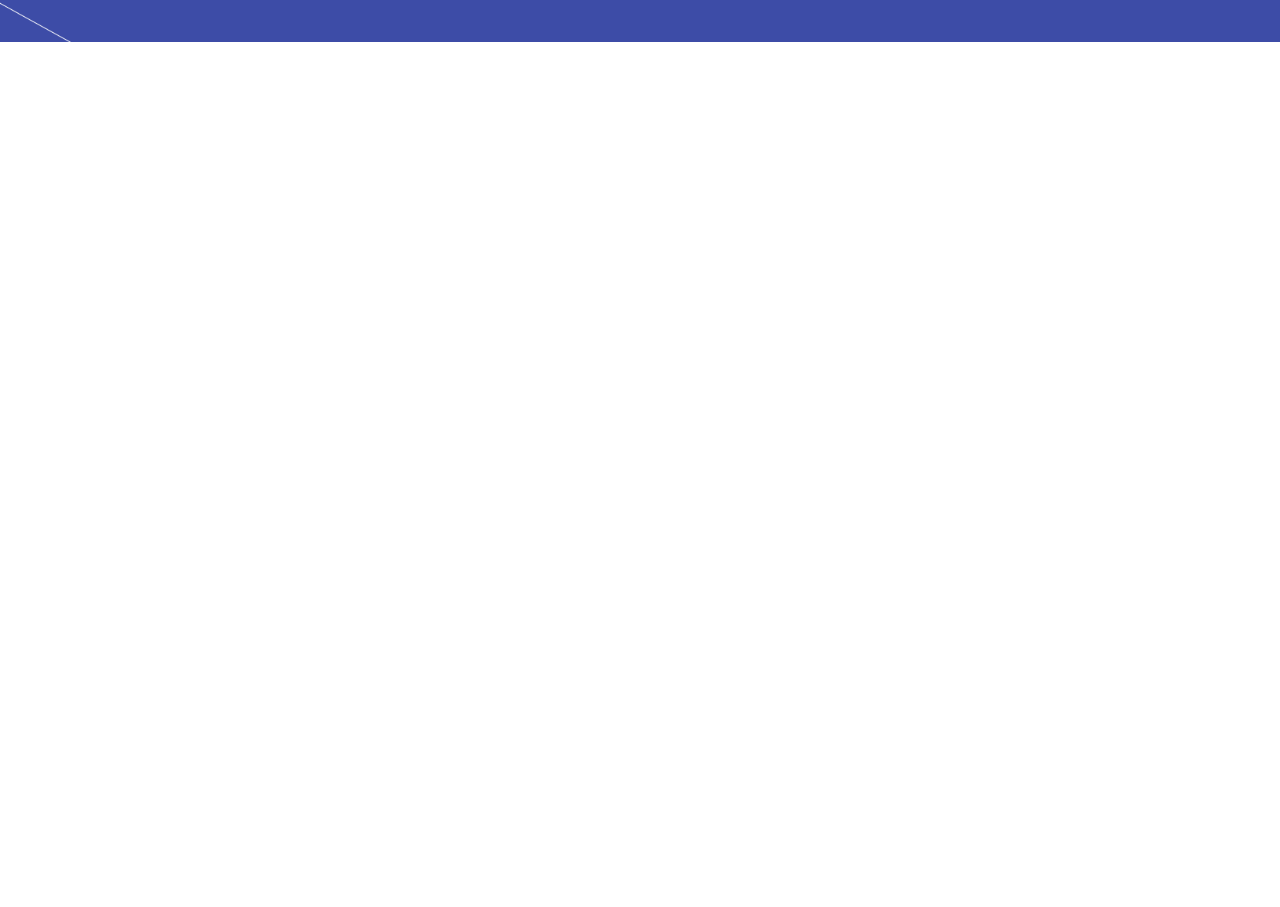
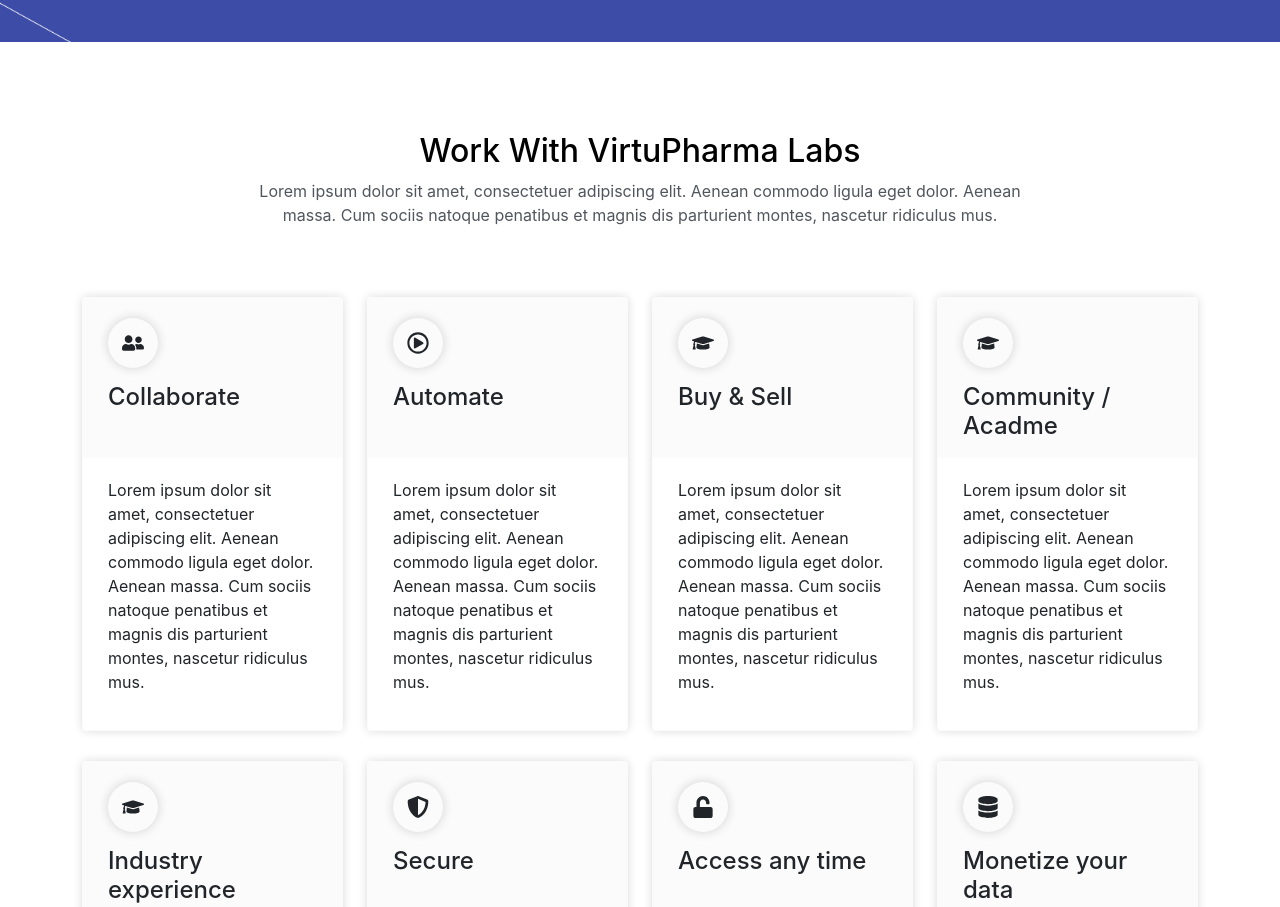
Before and after one commit to mdmonir027/virtu-pharma, a React (Create React App) app: page / in a window 1280 px wide. Shown: the part 1893-2800 px from the top of the page. Before the commit the page ends 1935 px from the top, so only its background shows below. Built offline with nearby package versions, Linux system fonts and the light colour scheme.

Commit message:
working labs

```diff
--- /dev/null
+++ b/src/components/WorkingLab/index.js
@@ -0,0 +1,113 @@
+import React from 'react';
+import {
+  FaCertificate,
+  FaDatabase,
+  FaGraduationCap,
+  FaPills,
+  FaRegPlayCircle,
+  FaShieldAlt,
+  FaUnlock,
+  FaUserFriends,
+} from 'react-icons/fa';
+import style from './index.module.css';
+
+const items = [
+  {
+    icon: <FaUserFriends />,
+    title: 'Collaborate',
+    content:
+      ' Lorem ipsum dolor sit amet, consectetuer adipiscing elit. Aenean commodo ligula eget dolor. Aenean massa. Cum sociis natoque penatibus et magnis dis parturient montes, nascetur ridiculus mus.',
+  },
+
+  {
+    icon: <FaRegPlayCircle />,
+    title: 'Automate',
+    content:
+      ' Lorem ipsum dolor sit amet, consectetuer adipiscing elit. Aenean commodo ligula eget dolor. Aenean massa. Cum sociis natoque penatibus et magnis dis parturient montes, nascetur ridiculus mus.',
+  },
+  {
+    icon: <FaGraduationCap />,
+    title: 'Buy & Sell',
+    content:
+      ' Lorem ipsum dolor sit amet, consectetuer adipiscing elit. Aenean commodo ligula eget dolor. Aenean massa. Cum sociis natoque penatibus et magnis dis parturient montes, nascetur ridiculus mus.',
+  },
+
+  {
+    icon: <FaGraduationCap />,
+    title: 'Community / Acadme',
+    content:
+      ' Lorem ipsum dolor sit amet, consectetuer adipiscing elit. Aenean commodo ligula eget dolor. Aenean massa. Cum sociis natoque penatibus et magnis dis parturient montes, nascetur ridiculus mus.',
+  },
+  {
+    icon: <FaGraduationCap />,
+    title: 'Industry experience',
+    content:
+      ' Lorem ipsum dolor sit amet, consectetuer adipiscing elit. Aenean commodo ligula eget dolor. Aenean massa. Cum sociis natoque penatibus et magnis dis parturient montes, nascetur ridiculus mus.',
+  },
+  {
+    icon: <FaShieldAlt />,
+    title: 'Secure',
+    content:
+      ' Lorem ipsum dolor sit amet, consectetuer adipiscing elit. Aenean commodo ligula eget dolor. Aenean massa. Cum sociis natoque penatibus et magnis dis parturient montes, nascetur ridiculus mus.',
+  },
+  {
+    icon: <FaUnlock />,
+    title: 'Access any time',
+    content:
+      ' Lorem ipsum dolor sit amet, consectetuer adipiscing elit. Aenean commodo ligula eget dolor. Aenean massa. Cum sociis natoque penatibus et magnis dis parturient montes, nascetur ridiculus mus.',
+  },
+  {
+    icon: <FaDatabase />,
+    title: 'Monetize your data',
+    content:
+      ' Lorem ipsum dolor sit amet, consectetuer adipiscing elit. Aenean commodo ligula eget dolor. Aenean massa. Cum sociis natoque penatibus et magnis dis parturient montes, nascetur ridiculus mus.',
+  },
+  {
+    icon: <FaPills />,
+    title: 'Drug profiling',
+    content:
+      ' Lorem ipsum dolor sit amet, consectetuer adipiscing elit. Aenean commodo ligula eget dolor. Aenean massa. Cum sociis natoque penatibus et magnis dis parturient montes, nascetur ridiculus mus.',
+  },
+  {
+    icon: <FaCertificate />,
+    title: 'Instrumental training',
+    content:
+      ' Lorem ipsum dolor sit amet, consectetuer adipiscing elit. Aenean commodo ligula eget dolor. Aenean massa. Cum sociis natoque penatibus et magnis dis parturient montes, nascetur ridiculus mus.',
+  },
+];
+
+const WorkingLab = () => {
+  return (
+    <div className={style.main}>
+      <div className='container'>
+        <div className={style.sectionHeader}>
+          <h2 className={style.sectionTitle}>Work With VirtuPharma Labs</h2>
+          <p className={style.sectionSubTitle}>
+            Lorem ipsum dolor sit amet, consectetuer adipiscing elit. Aenean
+            commodo ligula eget dolor. Aenean massa. Cum sociis natoque
+            penatibus et magnis dis parturient montes, nascetur ridiculus mus.
+          </p>
+        </div>
+        <div className='contents'>
+          <div className='row'>
+            {items.map((item) => (
+              <div className='col-md-3'>
+                <div className={style.item}>
+                  <div className={style.itemHeader}>
+                    <div className={style.icon}>{item.icon}</div>
+                    <h4 className={style.itemTitle}>{item.title}</h4>
+                  </div>
+                  <div className={style.itemContent}>
+                    <p>{item.content}</p>
+                  </div>
+                </div>
+              </div>
+            ))}
+          </div>
+        </div>
+      </div>
+    </div>
+  );
+};
+
+export default WorkingLab;
--- /dev/null
+++ b/src/components/WorkingLab/index.module.css
@@ -0,0 +1,47 @@
+.main {
+  padding-top: 90px;
+  padding-bottom: 90px;
+}
+.sectionHeader {
+  width: 70%;
+  margin: auto;
+  text-align: center;
+  margin-bottom: 70px;
+}
+
+.sectionTitle {
+  color: #000000;
+}
+.sectionSubTitle {
+  color: #51555d;
+}
+.item {
+  border: 1px solid #fbfbfb;
+  box-shadow: 0 0 10px 0px #dbdbdb;
+
+  border-radius: 4px;
+  min-height: 380px;
+  margin-bottom: 30px;
+}
+.itemHeader {
+  background: #fbfbfb;
+  padding: 20px 25px;
+  height: 160px;
+}
+.icon {
+  border-radius: 50%;
+  width: 50px;
+  height: 50px;
+  display: flex;
+  justify-content: center;
+  align-items: center;
+  font-size: 22px;
+  margin-bottom: 15px;
+  box-shadow: 0 0 10px 1px #d9d9d9;
+}
+.itemTitle {
+  font-size: 24px;
+}
+.itemContent {
+  padding: 20px 25px;
+}
--- a/src/pages/Home/index.js
+++ b/src/pages/Home/index.js
@@ -3,6 +3,7 @@
 import Header from '../../components/Header';
 import Hero from '../../components/Hero';
 import WhatWeDo from '../../components/WhatWeDo';
+import WorkingLab from '../../components/WorkingLab';
 
 const Home = () => {
   return (
@@ -12,6 +13,7 @@
         <Hero />
         <WhatWeDo />
         <GlobalNetwork />
+        <WorkingLab />
       </div>
     </div>
   );
```
